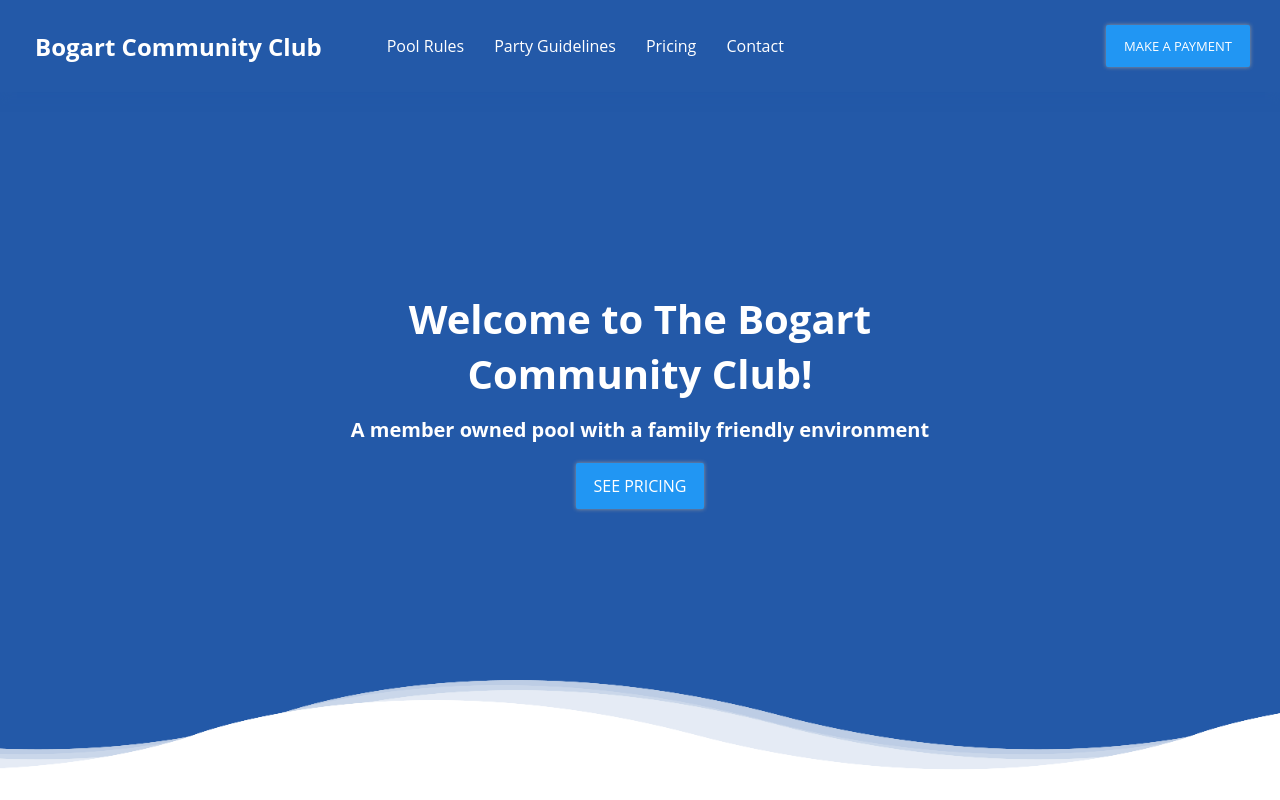
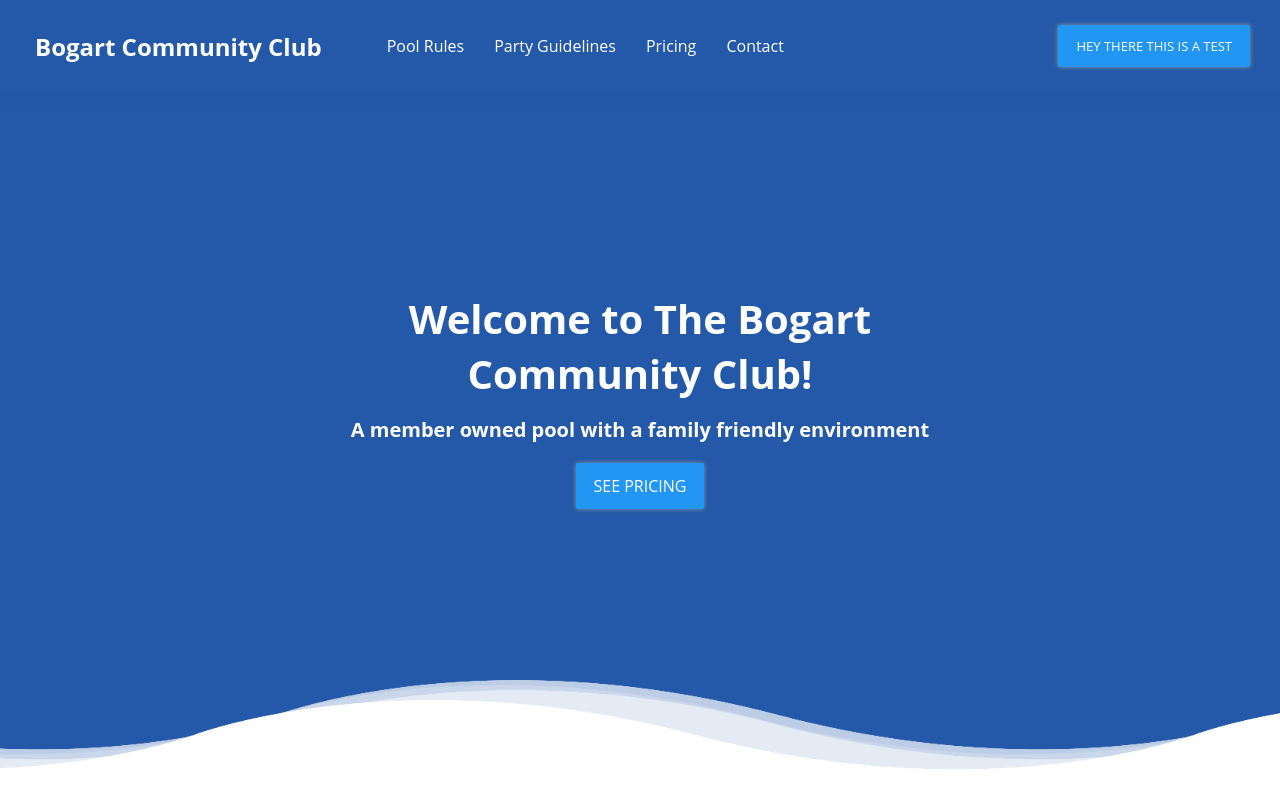
Before and after one commit to TreyTiller/Bogart-pool, a plain HTML site: page index.html in a window 1280 px wide. Shown: the top 800 px of the page. Drawn offline with Linux system fonts and the light colour scheme.

Commit message:
This is a system test

```diff
--- a/index.html
+++ b/index.html
@@ -31,7 +31,7 @@
       </div>
       <div class="nav_right">
         <ul class="nav">
-          <button class="ripple menu click-pay">Make a Payment</button>
+          <button class="ripple menu click-pay">Hey There This is a Test</button>
         </ul>
       </div>
       <div class="burger">
```
